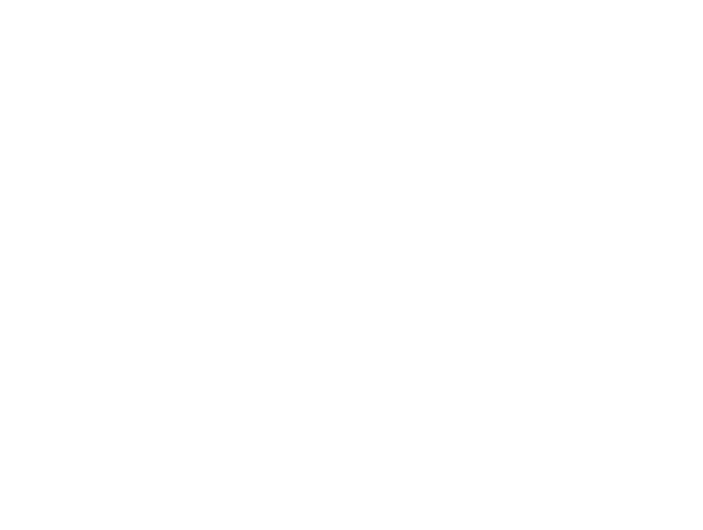
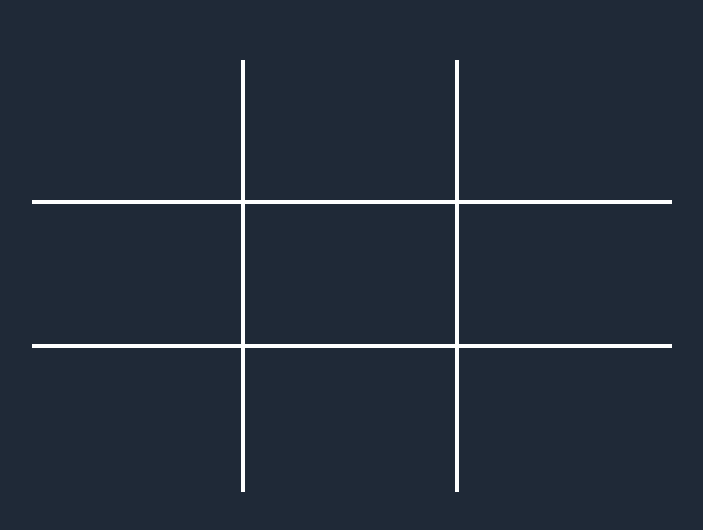
Before and after one commit to luhansalimena/tic-tac-toe, a React (Create React App) app: page / in a window 1280 px wide. Shown: the part 124-654 px from the top of the page, without its empty margins (288-991 px from the left). Built offline with nearby package versions, Linux system fonts and the light colour scheme.

Commit message:
feat: add Simple Tic Tac Toe game

```diff
--- a/public/index.html
+++ b/public/index.html
@@ -1,14 +1,12 @@
 <!DOCTYPE html>
 <html lang="en">
+
 <head>
   <meta charset="utf-8" />
   <link rel="icon" href="%PUBLIC_URL%/favicon.ico" />
   <meta name="viewport" content="width=device-width, initial-scale=1" />
   <meta name="theme-color" content="#000000" />
-    <meta
-      name="description"
-      content="Web site created using create-react-app"
-    />
+  <meta name="description" content="Web site created using create-react-app" />
   <link rel="apple-touch-icon" href="%PUBLIC_URL%/logo192.png" />
   <!--
       manifest.json provides metadata used when your web app is installed on a
@@ -26,7 +24,8 @@
     -->
   <title>React App</title>
 </head>
-  <body>
+
+<body class="bg-gray-800">
   <noscript>You need to enable JavaScript to run this app.</noscript>
   <div id="root"></div>
   <!--
@@ -40,4 +39,5 @@
       To create a production bundle, use `npm run build` or `yarn build`.
     -->
 </body>
+
 </html>
--- a/src/App.jsx
+++ b/src/App.jsx
@@ -1,9 +1,11 @@
 import React from 'react';
+
+import Board from './Components/Board'
 
 function App() {
   return (
-    <div>
-
+    <div className="flex w-full h-screen justify-center items-center">
+      <Board />
     </div>
   );
 }
--- /dev/null
+++ b/src/Components/Board.jsx
@@ -0,0 +1,53 @@
+import React, { useState } from 'react';
+
+import Tile from './Tile'
+
+const Board = () => {
+  const [board, setBoard] = useState(Array(9).fill(null))
+  const [moves, setMoves] = useState(5)
+
+  const handleTileClick = (playerMove) => {
+    if (board[playerMove] === null) {
+      let opponentMove = null
+      if (moves !== 1) {
+        opponentMove = Math.floor(Math.random() * 10);
+
+        while (opponentMove === playerMove || board[opponentMove] !== null) {
+          opponentMove = Math.floor(Math.random() * 10);
+        }
+      }
+
+      const newBoard = board.map((tile, idx) => {
+        if (idx === playerMove) {
+          return 'x'
+        }
+
+        if (idx === opponentMove) {
+          return 'o'
+        }
+        return tile
+      });
+
+      console.log(`Move: ${opponentMove}   Index: ${playerMove}`);
+      console.log(newBoard);
+      setBoard(newBoard);
+      setMoves(moves - 1)
+    }
+  }
+
+  return (
+    <div className="flex-wrap flex w-1/2">
+      <Tile handleTileClick={handleTileClick} index={0} selected={board[0]} classes="border-r-4 border-b-4 border-white" />
+      <Tile handleTileClick={handleTileClick} index={1} selected={board[1]} classes="border-r-4 border-b-4 border-white" />
+      <Tile handleTileClick={handleTileClick} index={2} selected={board[2]} classes=" border-b-4 border-white" />
+      <Tile handleTileClick={handleTileClick} index={3} selected={board[3]} classes="border-r-4 border-b-4 border-white" />
+      <Tile handleTileClick={handleTileClick} index={4} selected={board[4]} classes="border-r-4 border-b-4 border-white" />
+      <Tile handleTileClick={handleTileClick} index={5} selected={board[5]} classes="border-b-4 border-white" />
+      <Tile handleTileClick={handleTileClick} index={6} selected={board[6]} classes="border-r-4 border-white" />
+      <Tile handleTileClick={handleTileClick} index={7} selected={board[7]} classes="border-r-4 border-white" />
+      <Tile handleTileClick={handleTileClick} index={8} selected={board[8]} classes="border-white" />
+    </div>
+  );
+}
+
+export default Board;
--- /dev/null
+++ b/src/Components/Tile.jsx
@@ -0,0 +1,15 @@
+import React from 'react';
+
+import { FiCircle, FiX } from 'react-icons/fi'
+
+const Tile = ({ classes, selected, index, handleTileClick }) => {
+
+  return (
+    <div onClick={() => handleTileClick(index)} className={`w-1/3 h-36 flex justify-center items-center text-white text-4xl cursor-pointer ${classes}`}>
+      {selected === 'x' && <FiX />}
+      {selected === 'o' && <FiCircle />}
+    </div>
+  );
+}
+
+export default Tile;
```
Lines whose indentation alone changed are shown as unchanged.
